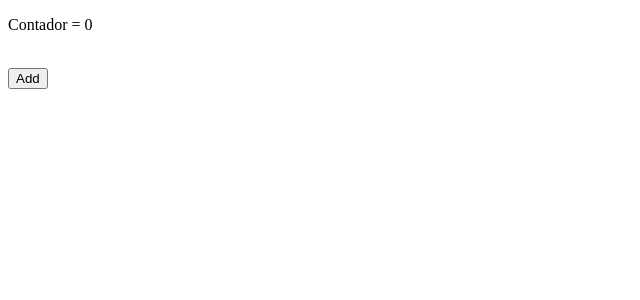
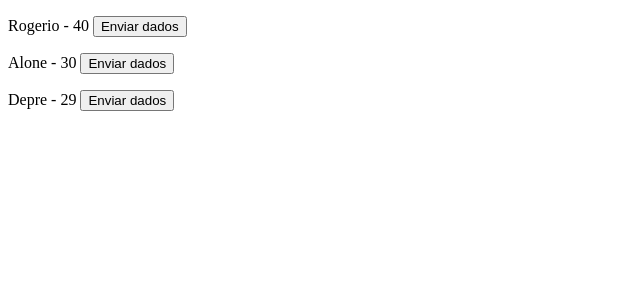
Before and after one commit to Rogerio75/cursoAngular, an Angular app: page / in a window 1280 px wide. Shown: the top 300 px of the page, without its empty margins (0-640 px from the left). Built offline with nearby package versions, Linux system fonts and the light colour scheme.

Commit message:
Basico fim

```diff
--- a/src/app/app.component.ts
+++ b/src/app/app.component.ts
@@ -17,17 +17,28 @@
 <!--
   <app-new-component> </app-new-component>
 -->
+
+ <!--
 <app-input [contador]="addValue" >
 </app-input>
 <br>
 <button (click)="Add()" >Add</button>
 <br>
+-->
+<ng-template [ngIf]="getDados">
+  <h1> {{getDados.nome}}</h1>
+  <h2>{{getDados.idade}}</h2>
+</ng-template>
 
+<app-output (enviarDados)="setDados($event)"></app-output>
 <router-outlet></router-outlet>
 `
 })
 export class AppComponent implements OnInit {
-public addValue: number = 0;
+
+  public getDados: {nome:string, idade:number} | undefined;
+
+  public addValue: number = 0;
 
  public destruir: boolean = true;
 
@@ -35,6 +46,11 @@
 this.destruir = false;
 
 }
+public setDados(event: {nome:string, idade:number}){
+  this.getDados = event;
+
+  }
+
 public Add(){
   this.addValue +=1;
 }
--- /dev/null
+++ b/src/app/shared/output/output.component.html
@@ -0,0 +1,6 @@
+<p  *ngFor ="let item of list; let i = index">
+ {{item.nome}} -
+ {{item.idade}}
+<button (click)="getDados(i)">Enviar dados</button>
+
+</p>
--- /dev/null
+++ b/src/app/shared/output/output.component.ts
@@ -0,0 +1,28 @@
+import { Component, EventEmitter, OnInit, Output } from '@angular/core';
+
+@Component({
+  selector: 'app-output',
+  templateUrl: './output.component.html',
+  styleUrls: ['./output.component.scss']
+})
+export class OutputComponent implements OnInit  {
+
+  @Output() public enviarDados = new EventEmitter ();
+
+public list: Array <{nome: string, idade: number}> =[
+ {nome:"Rogerio", idade:40 },
+ {nome:"Alone", idade:30 },
+{nome:"Depre", idade:29 }
+]
+
+public getDados(event: number){
+this.enviarDados.emit(this.list[event]);
+
+}
+
+ngOnInit(): void {
+
+}
+
+
+}
--- a/src/app/shared/shared.module.ts
+++ b/src/app/shared/shared.module.ts
@@ -3,12 +3,13 @@
 
 import { NewComponentComponent } from './new-component/new-component.component';
 import { InputComponent } from './input/input.component';
+import { OutputComponent } from './output/output.component';
 
 
 
 @NgModule({
-  declarations: [NewComponentComponent, InputComponent],
-    exports: [NewComponentComponent, InputComponent  ],
+  declarations: [NewComponentComponent, InputComponent, OutputComponent],
+    exports: [NewComponentComponent, InputComponent, OutputComponent  ],
     imports: [
     CommonModule
   ]
```
Also changed, not shown: src/app/shared/output/output.component.scss (added), 1 other file (tests, documents, lock files or other folders).
